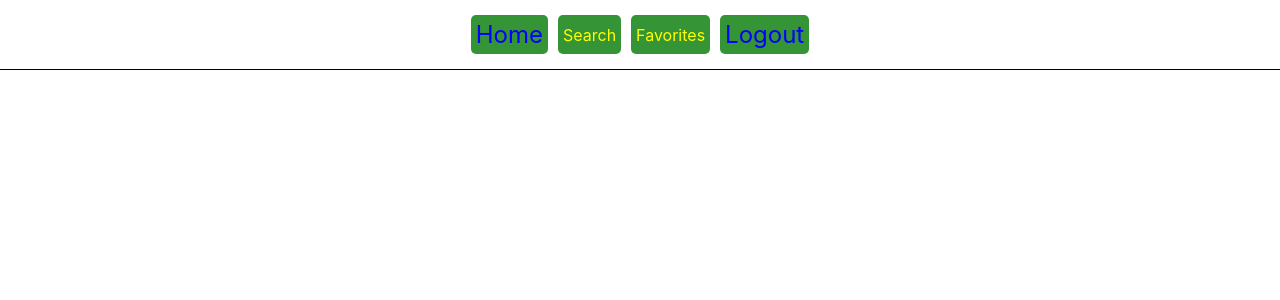
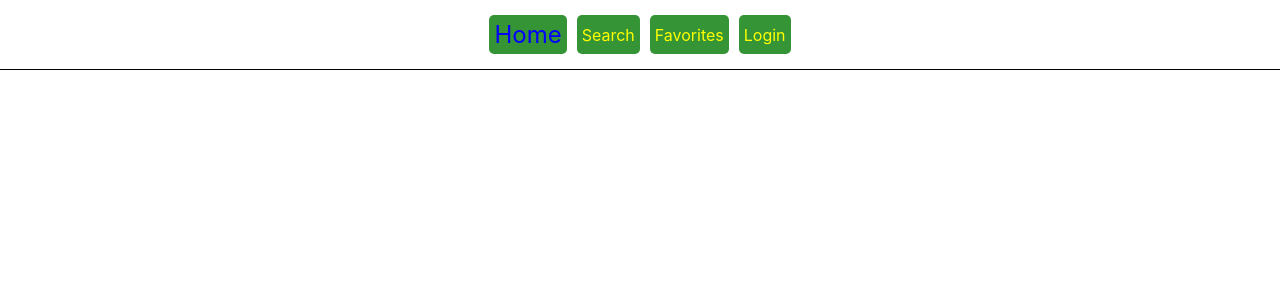
Before and after one commit to yosefkirkcohen/lab-14-favorites-fe, a React (Create React App) app: page / in a window 1280 px wide. Shown: the top 300 px of the page. Built offline with nearby package versions, Linux system fonts and the light colour scheme.

Commit message:
fix login/logout button again

```diff
--- a/src/App.js
+++ b/src/App.js
@@ -5,7 +5,8 @@ import {
   NavLink,
   Route,
   Switch,
-  Redirect
+  Redirect,
+  Link
 
 } from 'react-router-dom';
 import SearchPage from './SearchPage.js';
@@ -58,7 +59,7 @@ export default class App extends Component {
               to='/favorites'>Favorites
             </NavLink>
 
-            {token !== '' ? (
+            {token === '' ? (
               <NavLink
                 exact
                 activeClassName='active-link'
@@ -68,14 +69,14 @@ export default class App extends Component {
                 Login
               </NavLink>
             ) : (
-              <NavLink
+              <Link
                 exact
-                activeClassName='active-link'
                 className='navlink'
                 to='/'
+                onClick={this.logout}
               >
                 Logout
-              </NavLink>
+              </Link>
             )}
 
           </header>
```
